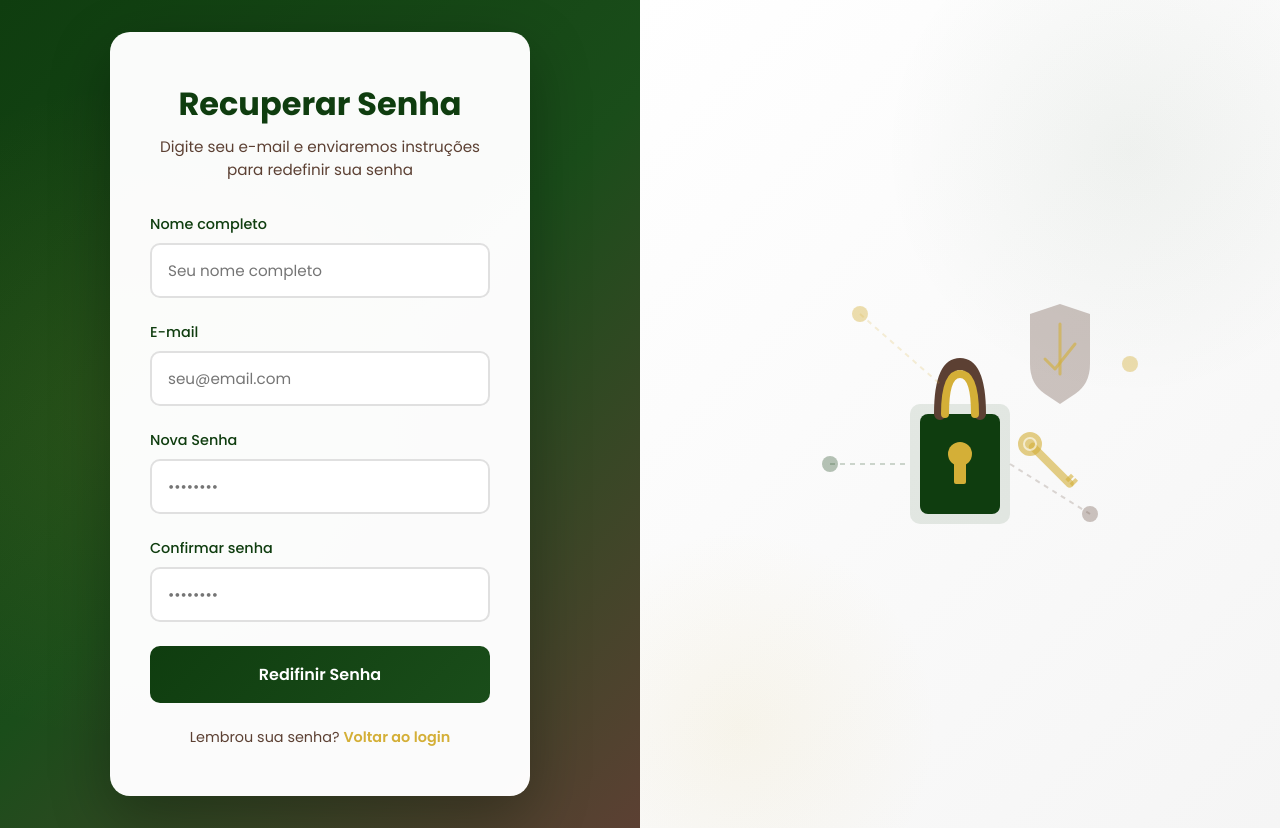
After one commit to ProjAngeloAraujo/QSEstoque, a Django app: page /password/ in a window 1280 px wide. The commit adds this page. Run offline with Django 5.2, Linux system fonts and the light colour scheme.

Commit message:
tela de recuperar senha, começar a fazer a automação de testes

```diff
--- a/APPEstoque/models.py
+++ b/APPEstoque/models.py
@@ -36,14 +36,10 @@ class Usuario(AbstractBaseUser, PermissionsMixin):  # <- muda aqui
     REQUIRED_FIELDS = ['fullname']
 
     def save(self, *args, **kwargs):
-        # Criptografa a senha se ela ainda não estiver criptografada
         if self.pk is None:  # novo usuário
             self.set_password(self.password)
-        else:
-            old = Usuario.objects.filter(pk=self.pk).first()
-            if old and old.password != self.password:
-                self.set_password(self.password)
         super().save(*args, **kwargs)
+
 
     def __str__(self):
         return self.fullname
--- /dev/null
+++ b/APPEstoque/static/APPEstoque/CSS/password.css
@@ -0,0 +1,209 @@
+ * {
+            margin: 0;
+            padding: 0;
+            box-sizing: border-box;
+        }
+
+        body {
+            font-family: 'Poppins', sans-serif;
+            min-height: 100vh;
+            overflow-x: hidden;
+        }
+
+        .container {
+            display: flex;
+            min-height: 100vh;
+        }
+
+        /* Left Side - Form */
+        .form-section {
+            flex: 1;
+            display: flex;
+            align-items: center;
+            justify-content: center;
+            padding: 2rem;
+            background: linear-gradient(135deg, #0f3d0f 0%, #1a4d1a 50%, #5c4033 100%);
+            position: relative;
+        }
+
+        .form-section::before {
+            content: '';
+            position: absolute;
+            top: 0;
+            left: 0;
+            right: 0;
+            bottom: 0;
+            background: radial-gradient(circle at 20% 50%, rgba(212, 175, 55, 0.1) 0%, transparent 50%);
+            pointer-events: none;
+        }
+
+        .form-wrapper {
+            width: 100%;
+            max-width: 420px;
+            background: rgba(255, 255, 255, 0.98);
+            padding: 3rem 2.5rem;
+            border-radius: 20px;
+            box-shadow: 0 20px 60px rgba(0, 0, 0, 0.3);
+            position: relative;
+            z-index: 1;
+        }
+
+        .form-header {
+            text-align: center;
+            margin-bottom: 2rem;
+        }
+
+        .form-header h1 {
+            color: #0f3d0f;
+            font-size: 2rem;
+            font-weight: 700;
+            margin-bottom: 0.5rem;
+        }
+
+        .form-header p {
+            color: #5c4033;
+            font-size: 0.95rem;
+            font-weight: 400;
+            line-height: 1.5;
+        }
+
+        .form-group {
+            margin-bottom: 1.5rem;
+        }
+
+        .form-group label {
+            display: block;
+            color: #0f3d0f;
+            font-size: 0.9rem;
+            font-weight: 500;
+            margin-bottom: 0.5rem;
+        }
+
+        .form-group input {
+            width: 100%;
+            padding: 0.875rem 1rem;
+            border: 2px solid #e0e0e0;
+            border-radius: 10px;
+            font-size: 0.95rem;
+            font-family: 'Poppins', sans-serif;
+            transition: all 0.3s ease;
+            background: #ffffff;
+        }
+
+        .form-group input:focus {
+            outline: none;
+            border-color: #d4af37;
+            box-shadow: 0 0 0 3px rgba(212, 175, 55, 0.1);
+        }
+
+        .btn-primary {
+            width: 100%;
+            padding: 1rem;
+            background: linear-gradient(135deg, #0f3d0f 0%, #1a4d1a 100%);
+            color: #ffffff;
+            border: none;
+            border-radius: 10px;
+            font-size: 1rem;
+            font-weight: 600;
+            cursor: pointer;
+            transition: all 0.3s ease;
+            font-family: 'Poppins', sans-serif;
+            margin-bottom: 1.5rem;
+        }
+
+        .btn-primary:hover {
+            background: linear-gradient(135deg, #d4af37 0%, #b8941f 100%);
+            transform: translateY(-2px);
+            box-shadow: 0 10px 25px rgba(212, 175, 55, 0.3);
+        }
+
+        .back-to-login {
+            text-align: center;
+            color: #5c4033;
+            font-size: 0.9rem;
+        }
+
+        .back-to-login a {
+            color: #d4af37;
+            text-decoration: none;
+            font-weight: 600;
+            transition: color 0.3s ease;
+        }
+
+        .back-to-login a:hover {
+            color: #b8941f;
+        }
+
+        /* Right Side - Illustration */
+        .illustration-section {
+            flex: 1;
+            background: linear-gradient(135deg, #ffffff 0%, #f5f5f5 100%);
+            display: flex;
+            align-items: center;
+            justify-content: center;
+            padding: 2rem;
+            position: relative;
+            overflow: hidden;
+        }
+
+        .illustration-section::before {
+            content: '';
+            position: absolute;
+            width: 500px;
+            height: 500px;
+            background: radial-gradient(circle, rgba(15, 61, 15, 0.05) 0%, transparent 70%);
+            border-radius: 50%;
+            top: -100px;
+            right: -100px;
+        }
+
+        .illustration-section::after {
+            content: '';
+            position: absolute;
+            width: 400px;
+            height: 400px;
+            background: radial-gradient(circle, rgba(212, 175, 55, 0.08) 0%, transparent 70%);
+            border-radius: 50%;
+            bottom: -100px;
+            left: -100px;
+        }
+
+        .illustration {
+            max-width: 500px;
+            width: 100%;
+            position: relative;
+            z-index: 1;
+        }
+
+        /* Responsive Design */
+        @media (max-width: 968px) {
+            .container {
+                flex-direction: column;
+            }
+
+            .form-section {
+                min-height: 100vh;
+            }
+
+            .illustration-section {
+                min-height: 400px;
+            }
+
+            .form-wrapper {
+                padding: 2rem 1.5rem;
+            }
+
+            .form-header h1 {
+                font-size: 1.75rem;
+            }
+        }
+
+        @media (max-width: 480px) {
+            .form-wrapper {
+                padding: 1.5rem 1.25rem;
+            }
+
+            .form-header h1 {
+                font-size: 1.5rem;
+            }
+        }
--- a/APPEstoque/templates/APPEstoque/index.html
+++ b/APPEstoque/templates/APPEstoque/index.html
@@ -38,7 +38,7 @@
                             <input type="checkbox" name="remember" id="remember">
                             <span>Lembrar-me</span>
                         </label>
-                        <a href="#" class="forgot-password">Esqueci minha senha?</a>
+                        <a href="{% url 'password' %}" class="forgot-password">Esqueci minha senha?</a>
                     </div>
 
                     <button type="submit" class="btn-primary">Entrar</button>
--- /dev/null
+++ b/APPEstoque/templates/APPEstoque/password.html
@@ -0,0 +1,100 @@
+{% load static %}
+
+<!DOCTYPE html>
+<html lang="pt-BR">
+<head>
+    <meta charset="UTF-8">
+    <meta name="viewport" content="width=device-width, initial-scale=1.0">
+    <title>Recuperar Senha</title>
+    <link rel="preconnect" href="https://fonts.googleapis.com">
+    <link rel="preconnect" href="https://fonts.gstatic.com" crossorigin>
+    <link href="https://fonts.googleapis.com/css2?family=Poppins:wght@300;400;500;600;700&display=swap" rel="stylesheet">
+    <link rel="stylesheet" href="{% static 'APPEstoque/CSS/password.css' %}">
+</head>
+<body>
+    <div class="container">
+        <!-- Left Side - Form -->
+        <div class="form-section">
+            <div class="form-wrapper">
+                <div class="form-header">
+                    <h1>Recuperar Senha</h1>
+                    <p>Digite seu e-mail e enviaremos instruções para redefinir sua senha</p>
+                </div>
+
+                <form method="post" action="">
+                    {% csrf_token %}
+
+                    <div class="form-group">
+                        <label for="fullname">Nome completo</label>
+                        <input type="text" id="fullname" name="fullname" placeholder="Seu nome completo" required>
+                    </div>
+
+                    <div class="form-group">
+                        <label for="email">E-mail</label>
+                        <input type="email" id="email" name="email" placeholder="seu@email.com" required>
+                    </div>
+
+                    <div class="form-group">
+                        <label for="password">Nova Senha</label>
+                        <input type="password" id="password" name="password" placeholder="••••••••" required>
+                    </div>
+
+                    <div class="form-group">
+                        <label for="confirm-password">Confirmar senha</label>
+                        <input type="password" id="confirm-password" name="confirm_password" placeholder="••••••••" required>
+                    </div>
+
+                    <button type="submit" class="btn-primary">Redifinir Senha</button>
+
+                    <div class="back-to-login">
+                        Lembrou sua senha? <a href="{% url 'index' %}">Voltar ao login</a>
+                    </div>
+                </form>
+            </div>
+        </div>
+
+        <!-- Right Side - Illustration -->
+        <div class="illustration-section">
+            <svg class="illustration" viewBox="0 0 500 500" fill="none" xmlns="http://www.w3.org/2000/svg">
+                <!-- Lock and key illustration -->
+                <!-- Lock body -->
+                <rect x="200" y="240" width="100" height="120" rx="10" fill="#0f3d0f" opacity="0.1"/>
+                <rect x="210" y="250" width="80" height="100" rx="8" fill="#0f3d0f"/>
+
+                <!-- Lock shackle -->
+                <path d="M 230 250 Q 230 200, 250 200 Q 270 200, 270 250" stroke="#5c4033" stroke-width="12" fill="none" stroke-linecap="round"/>
+                <path d="M 235 250 Q 235 210, 250 210 Q 265 210, 265 250" stroke="#d4af37" stroke-width="8" fill="none" stroke-linecap="round"/>
+
+                <!-- Keyhole -->
+                <circle cx="250" cy="290" r="12" fill="#d4af37"/>
+                <rect x="244" y="290" width="12" height="30" rx="2" fill="#d4af37"/>
+
+                <!-- Decorative key -->
+                <g transform="translate(320, 280) rotate(45)">
+                    <rect x="0" y="-4" width="60" height="8" rx="4" fill="#d4af37" opacity="0.6"/>
+                    <circle cx="0" cy="0" r="12" fill="#d4af37" opacity="0.6"/>
+                    <circle cx="0" cy="0" r="6" fill="none" stroke="#ffffff" stroke-width="2" opacity="0.6"/>
+                    <rect x="50" y="-8" width="4" height="8" fill="#d4af37" opacity="0.6"/>
+                    <rect x="56" y="-8" width="4" height="8" fill="#d4af37" opacity="0.6"/>
+                </g>
+
+                <!-- Security shield -->
+                <path d="M 380 150 L 380 200 Q 380 220, 365 230 L 350 240 L 335 230 Q 320 220, 320 200 L 320 150 L 350 140 Z" fill="#5c4033" opacity="0.3"/>
+                <path d="M 350 160 L 350 210" stroke="#d4af37" stroke-width="3" stroke-linecap="round" opacity="0.6"/>
+                <path d="M 335 195 L 345 205 L 365 180" stroke="#d4af37" stroke-width="3" stroke-linecap="round" stroke-linejoin="round" fill="none" opacity="0.6"/>
+
+                <!-- Connection dots -->
+                <circle cx="150" cy="150" r="8" fill="#d4af37" opacity="0.4"/>
+                <circle cx="120" cy="300" r="8" fill="#0f3d0f" opacity="0.3"/>
+                <circle cx="380" cy="350" r="8" fill="#5c4033" opacity="0.3"/>
+                <circle cx="420" cy="200" r="8" fill="#d4af37" opacity="0.4"/>
+
+                <!-- Connecting lines -->
+                <line x1="150" y1="150" x2="230" y2="220" stroke="#d4af37" stroke-width="2" opacity="0.2" stroke-dasharray="5,5"/>
+                <line x1="120" y1="300" x2="200" y2="300" stroke="#0f3d0f" stroke-width="2" opacity="0.2" stroke-dasharray="5,5"/>
+                <line x1="300" y1="300" x2="380" y2="350" stroke="#5c4033" stroke-width="2" opacity="0.2" stroke-dasharray="5,5"/>
+            </svg>
+        </div>
+    </div>
+</body>
+</html>
--- a/APPEstoque/urls.py
+++ b/APPEstoque/urls.py
@@ -4,5 +4,6 @@ from . import views
 urlpatterns = [
     path('', views.index, name='index'),
     path('cadastro/', views.cadastro, name='cadastro'),
-    path('dashboard/', views.dashboard, name='dashboard')
+    path('dashboard/', views.dashboard, name='dashboard'),
+    path('password/', views.password, name='password')
 ]
--- a/APPEstoque/views.py
+++ b/APPEstoque/views.py
@@ -38,3 +38,23 @@ def index(request):
 
 def dashboard(request):
     return render(request, 'APPEstoque/dashboard.html')
+
+def password(request):
+    if request.method == "POST":
+        fullname = request.POST.get('fullname')
+        email = request.POST.get('email')
+        password = request.POST.get('password')
+        confirm_password = request.POST.get('confirm_password')
+
+        if password != confirm_password:
+            return render(request, 'APPEstoque/password.html', {'error': 'Senhas não conferem!'})
+
+        try:
+            user = Usuario.objects.get(fullname=fullname, email=email)
+            user.set_password(password)  # Define a nova senha de forma segura
+            user.save()
+            return redirect('index')  # Redireciona para login ou outra página
+        except Usuario.DoesNotExist:
+            return render(request, 'APPEstoque/password.html', {'error': 'Usuário não encontrado!'})
+
+    return render(request, 'APPEstoque/password.html')
```
